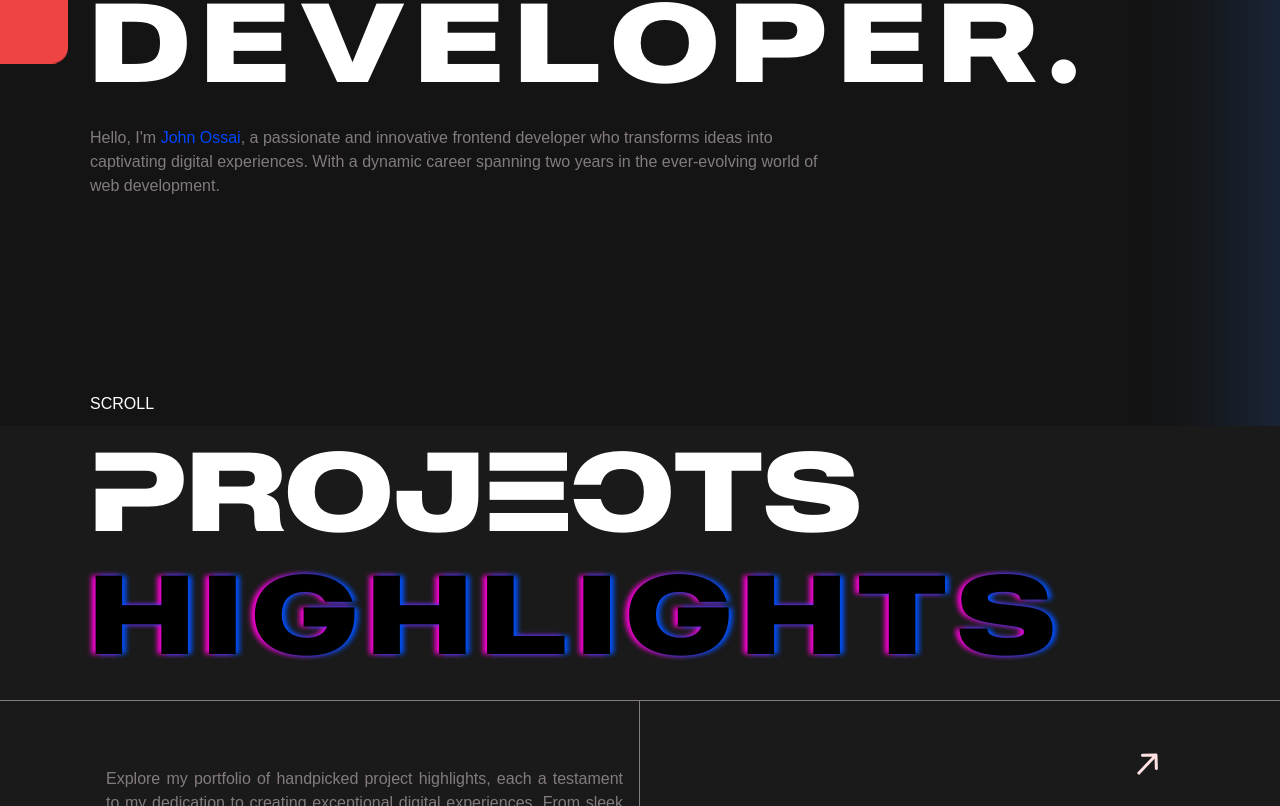
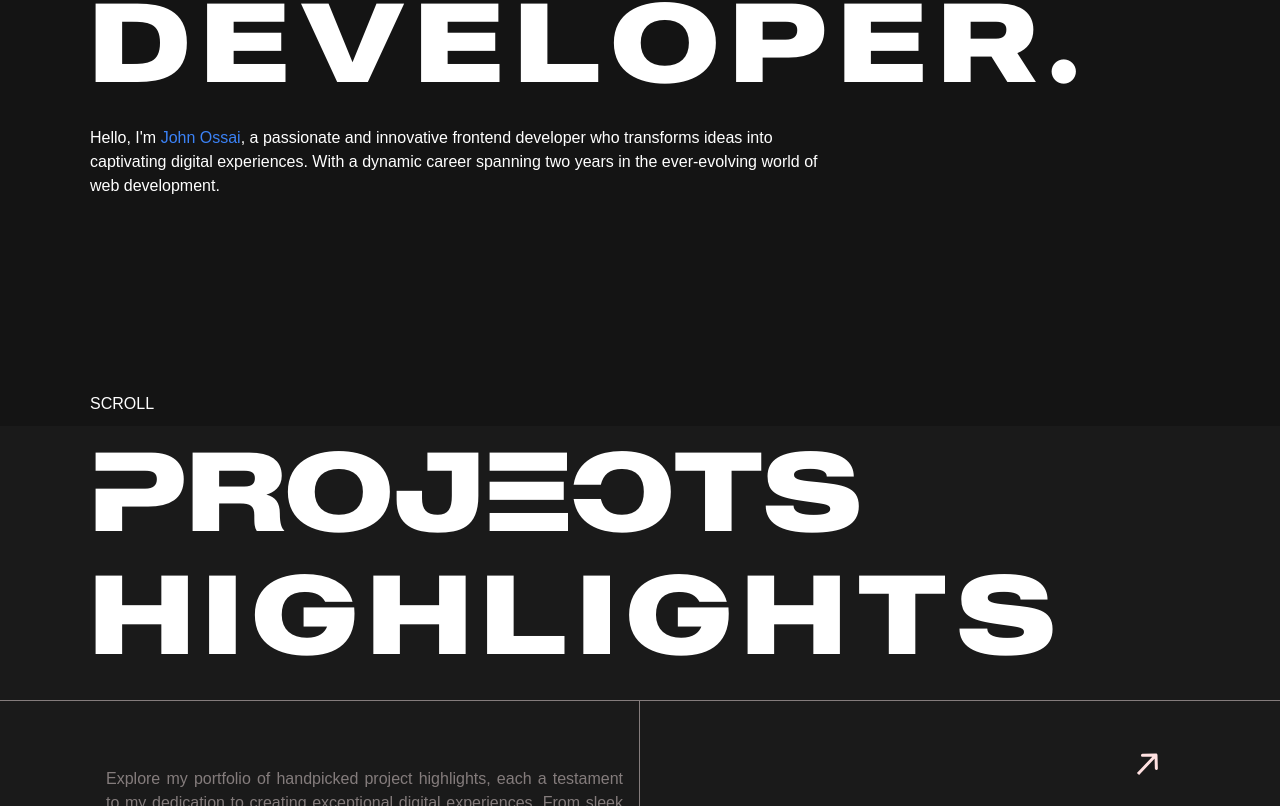
Before and after one commit to JohnnnGreat/next-js-portfolio-john, a Next.js app: page / in a window 1280 px wide. Shown: the part 374-1180 px from the top of the page. Built offline with nearby package versions, Linux system fonts and the light colour scheme.

Commit message:
This is a new commit

```diff
--- a/src/pages/index.js
+++ b/src/pages/index.js
@@ -10,17 +10,15 @@ export default function Home() {
   return (
     <>
       <section className="sm:w-full bg-primary_bg_clr py-[5rem] md:py-[0rem] h-[70vh] md:h-[100vh] w-[100%] overflow-hidden text-white flex items-center relative">
-        <div className="absolute w-[100px] h-[100px] bg-red-500 left-[-2rem] rounded-[1rem] animate-bounce 5"></div>
-        <div className="animation-bl h-[140vh] w-[200px] bg-blue-500 absolute translate-x[50%] translate-x-[-50%] rotate-[-20deg] blur-[70px] opacity-30"></div>
         <div className="max-w-[1100px] w-full mx-auto p-[1rem] md:p-[0rem]">
           <h1 className="hero-text relative z-10 text-[45px]  md:text-[112px] font-bold leading-[110.5%] tracking-widest">
             FRONTEND DEVELOPER.
           </h1>
-          <p className="text-[15px] relative z-10 md:text-[16px] font-light text-text_dsc_clr w-full md:w-[731px] mt-[1.6rem]">
-            Hello, I&apos;m <span className="text-text_accent">John Ossai</span>
-            , a passionate and innovative frontend developer who transforms
-            ideas into captivating digital experiences. With a dynamic career
-            spanning two years in the ever-evolving world of web development.
+          <p className="text-[15px] relative z-10 md:text-[16px] font-light text-white w-full md:w-[731px] mt-[1.6rem]">
+            Hello, I&apos;m <span className="text-blue-500">John Ossai</span>, a
+            passionate and innovative frontend developer who transforms ideas
+            into captivating digital experiences. With a dynamic career spanning
+            two years in the ever-evolving world of web development.
           </p>
 
           <div className="absolute bottom-[10px]">
@@ -43,7 +41,7 @@ export default function Home() {
             <h1
               data-aos="fade-left"
               data-aos-duration="1000"
-              className="hero-text-two text-[45px] md:text-[112px] font-bold leading-[110.5%] "
+              className="hero-text-two text-[45px]  text-white md:text-[112px] font-bold leading-[110.5%] "
             >
               HIGHLIGHTS
             </h1>
--- a/src/styles/index.scss
+++ b/src/styles/index.scss
@@ -27,7 +27,6 @@ $text_accent: #0047ff;
 
 .hero-text-two {
   font-family: MADE OUTER, sans-serif;
-  text-shadow: 4px 0 0.3rem rgb(0, 81, 255), -4px 0 0.3rem rgb(255, 0, 212);
   letter-spacing: 10px;
 }
 
```
